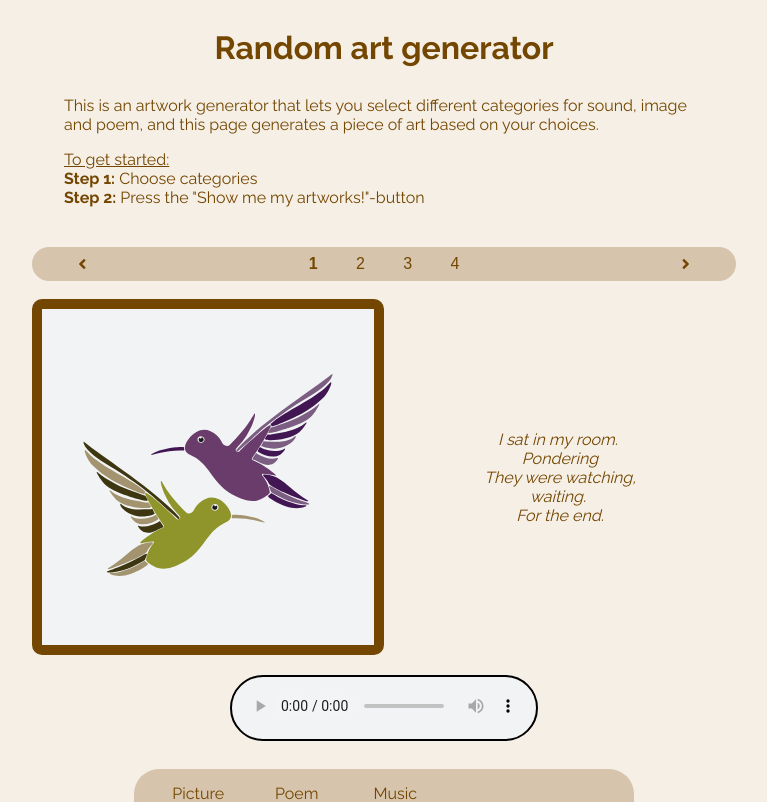
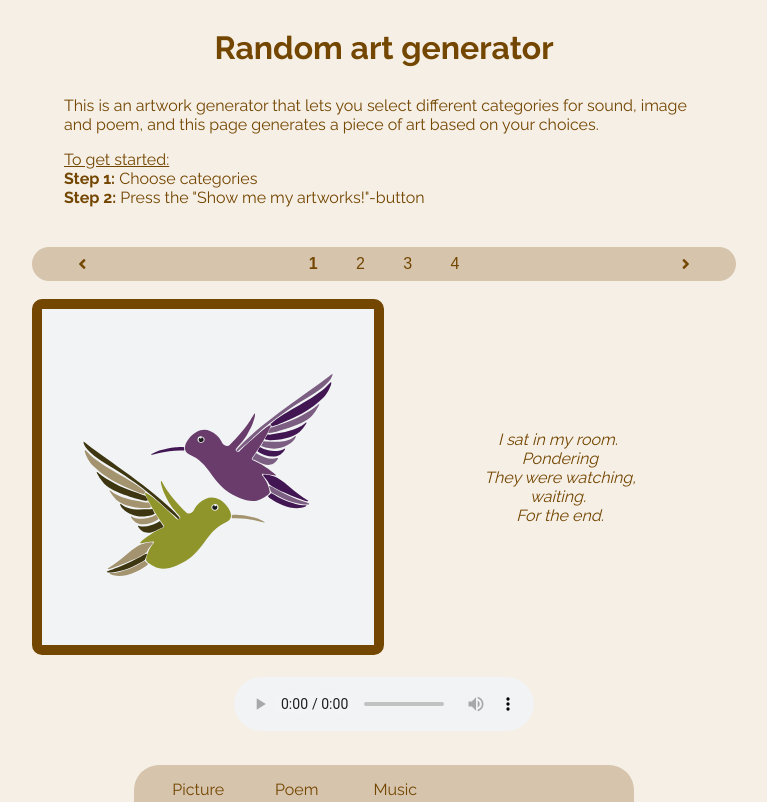
Before and after one commit to cherrybeans/it2810-art-exhibition, a React (Create React App) app: page / in a window 1280 px wide. Shown: the top 802 px of the page, without its empty margins (256-1023 px from the left). Built offline with nearby package versions, Linux system fonts and the light colour scheme.

Commit message:
#21 Added relative filepaths, edited Audioplayer-styling.

```diff
--- a/src/App.css
+++ b/src/App.css
@@ -126,9 +126,6 @@ button:focus {
 
 .App-artwork-music {
   margin: 20px;
-  border: 2px black solid;
-  border-radius: 40px;
-  background-color: #f1f3f4;
   padding: 2px;
 }
 
```
